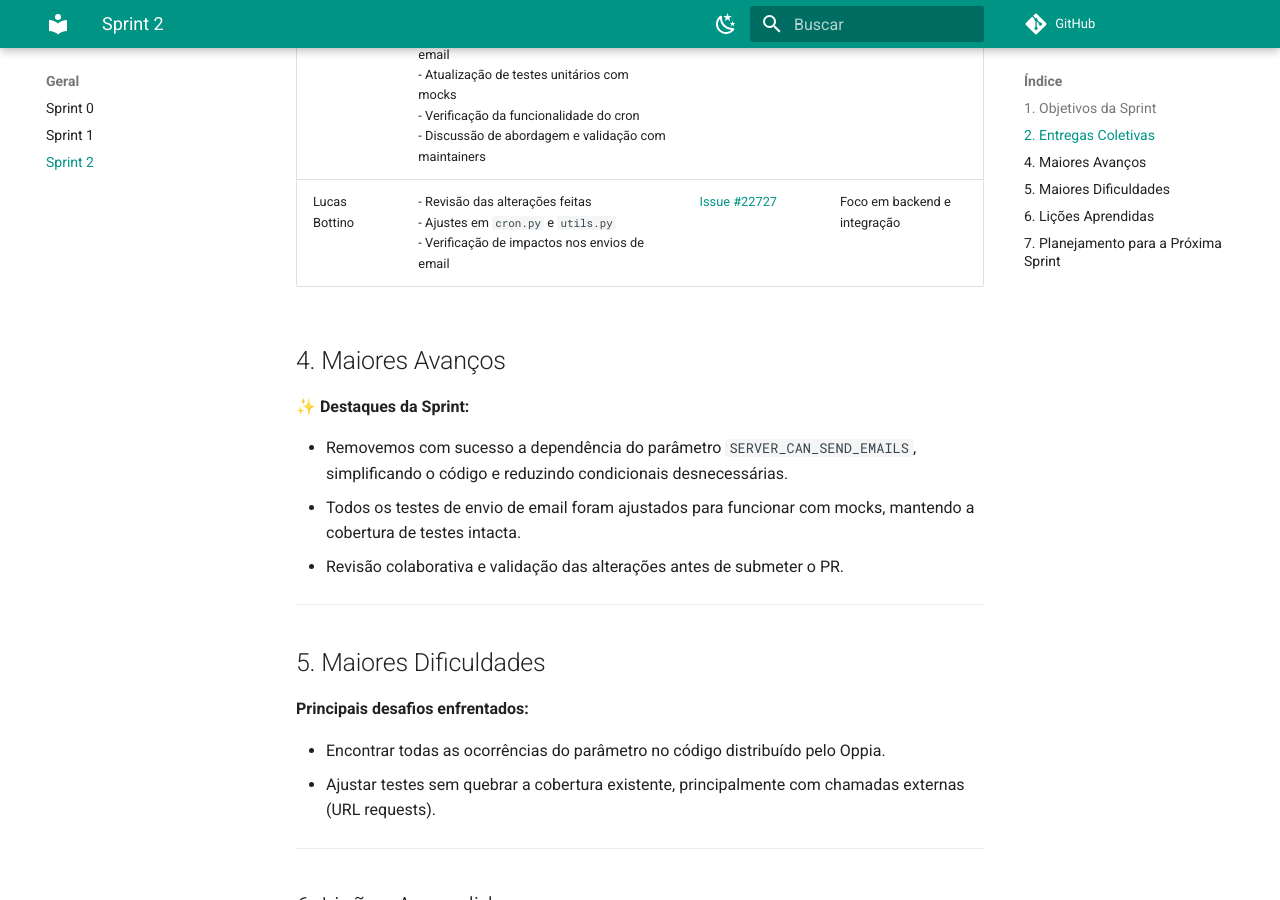
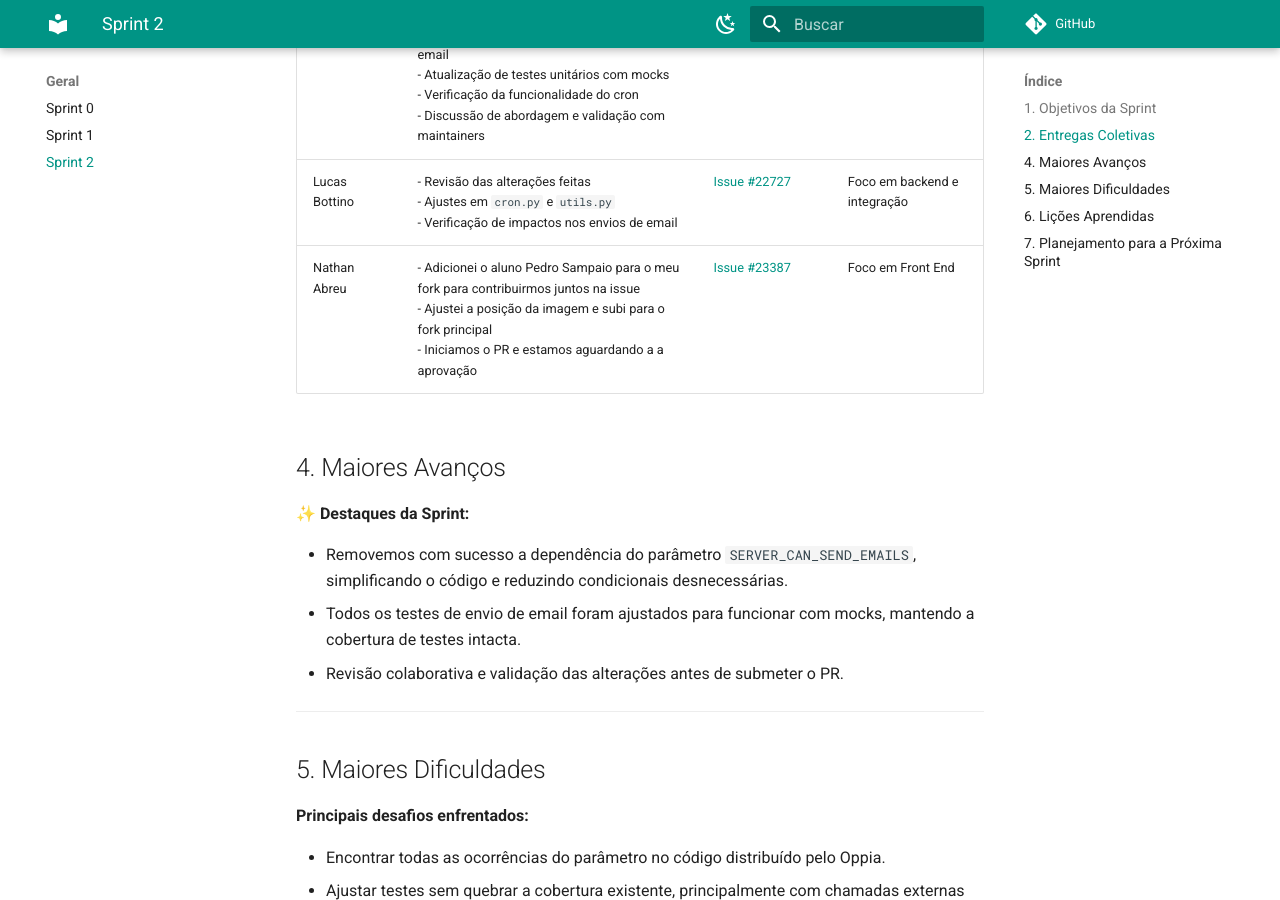
Before and after one commit to LuizaMaluf/GCES-OPPIA-relatorios, an MkDocs documentation site: the page built from docs/geral/Sprint2.md, in a window 1280 px wide and 900 px high, scrolled down 1264 px. Built offline with MkDocs 1.6.1 and Material for MkDocs 9.7.7, drawn with Linux system fonts in a browser that asks for light colours; comment, search, counter and statistics services are not loaded.

```diff
--- a/docs/geral/Sprint2.md
+++ b/docs/geral/Sprint2.md
@@ -28,13 +28,14 @@
 | Atualização de testes de email | Concluído | [Issue #22727](https://github.com/oppia/oppia/issues/22727) | Mock de requests implementado para testes de email |
 | Revisão de código e testes finais | Concluído | [Issue #22727](https://github.com/oppia/oppia/issues/22727)| Testes manuais e unitários OK |
 
+
 ---
 
 | Integrante    | Contribuições                                                                         | Links (PRs, Issues, Docs)                   | Observações          |
 | ------------- | ------------------------------------------------------------------------------------- | ------------------------------------------- | -------------------- |
 | Luiza Maluf   | - Identificação dos locais onde `SERVER_CAN_SEND_EMAILS` era utilizado<br>- Alterações em `admin.py` e controllers de email<br>- Atualização de testes unitários com mocks<br>- Verificação da funcionalidade do cron<br>- Discussão de abordagem e validação com maintainers| [Issue #22727](https://github.com/oppia/oppia/issues/22727) | Foco em backend e testes |
 | Lucas Bottino | - Revisão das alterações feitas<br>- Ajustes em `cron.py` e `utils.py`<br>- Verificação de impactos nos envios de email |[Issue #22727](https://github.com/oppia/oppia/issues/22727) | Foco em backend e integração |
-
+| Nathan Abreu  | - Adicionei o aluno Pedro Sampaio para o meu fork para contribuirmos juntos na issue <br> - Ajustei a posição da imagem e subi para o fork principal <br> - Iniciamos o PR e estamos aguardando a a aprovação | [Issue #23387](https://github.com/oppia/oppia/issues/22727) | Foco em Front End|
 
 ## 4. Maiores Avanços
 
```
